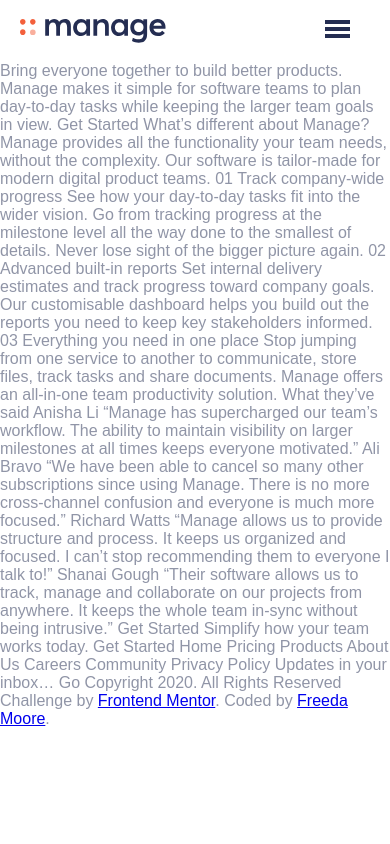
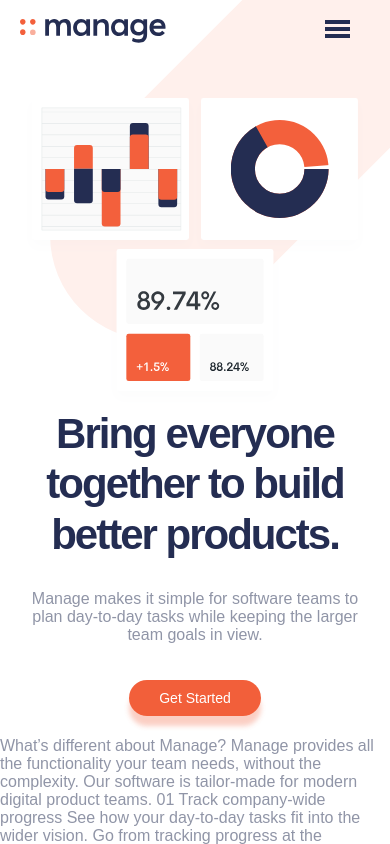
Before and after one commit to freedamoore/manage-landing-page, a plain HTML site: page index.html in a window 390 px wide. Shown: the top 844 px of the page. Drawn offline with Linux system fonts and the light colour scheme; a web font is replaced by a local one.

Commit message:
added responsive intro section

```diff
--- a/index.html
+++ b/index.html
@@ -32,21 +32,18 @@
     </div>
     <a href="#" class="cta-btn cta-btn-orange cta-btn-nav">Get Started</a>
   </header>
+  <main>
+    <section class="intro-section">
+      <div class="intro-section__txt">
+        <h1>Bring everyone together to build better products.</h1>
+        <p>Manage makes it simple for software teams to plan day-to-day tasks while keeping the larger team goals in view.</p>
+        <a href="#" class="cta-btn cta-btn-orange">Get Started</a>
+      </div>
+      <div class="intro-section__img">
+        <img src="images/illustration-intro.svg" alt="chart illustrations for intro">
+      </div>
+    </section>
 
-<!-- <img src="images/bg-simplify-section-desktop.svg" alt="mockups">
-<img src="images/bg-simplify-section-mobile.svg" alt="mockups"> -->
-<!--
-<img src="images/bg-tablet-pattern.svg" alt="mockups">
-
-<img src="images/illustration-intro.svg" alt="mockups"> -->
-
-
-  Bring everyone together to build better products.
-
-  Manage makes it simple for software teams to plan day-to-day
-  tasks while keeping the larger team goals in view.
-
-  Get Started
 
       What’s different about Manage?
 
@@ -95,7 +92,8 @@
 
       Simplify how your team works today.
       Get Started
-
+  </main>
+  <footer>
     Home
     Pricing
     Products
@@ -108,11 +106,10 @@
     Go
 
     Copyright 2020. All Rights Reserved
-
-
     <div class="attribution">
       Challenge by <a href="https://www.frontendmentor.io/challenges" target="_blank">Frontend Mentor</a>.
       Coded by <a href="https://freedamoore.github.io/">Freeda Moore</a>.
     </div>
+  </footer>
 </body>
 </html>
--- a/styles.css
+++ b/styles.css
@@ -8,7 +8,7 @@
 
   --margin-sm: 2rem;
   --margin-md: 3rem;
-  --margin-lg: 10rem;
+  --margin-lg: 12rem;
 }
 
 *,
@@ -25,6 +25,10 @@ html{
 }
 
 body {
+  background-image: url('images/bg-tablet-pattern.svg');
+  background-repeat: no-repeat;
+  background-position: right -300px top -300px;
+  background-size: contain;
   font-family: 'Be Vietnam', sans-serif;
   font-size: 1.6rem; /* 16px; */
   color: var(--color-neutral-1);
@@ -117,6 +121,45 @@ body {
   box-shadow: 0 10px 5px var(--color-neutral-4);
 }
 
+/*** INTRO SECTION ***/
+.intro-section{
+  padding: 6rem var(--margin-lg);
+  display: flex;
+  justify-content: space-between;
+  align-items: center;
+}
+
+.intro-section__txt{
+  width: 50%;
+}
+
+.intro-section__txt h1{
+  color: var(--color-primary-2);
+  font-size: 5.6rem;
+  letter-spacing: -2px;
+  line-height: 1.2;
+  margin-bottom: 3rem;
+  margin-right: 2rem;
+}
+
+.intro-section__txt p{
+  margin-bottom: 4.5rem;
+  margin-right: 25rem;
+}
+
+.intro-section__img {
+  width: 50%;
+}
+
+.intro-section__img img{
+  display: block;
+  max-height: 525px;
+  height: 100%;
+  width: 100%;
+  object-fit: contain;
+  object-position: right;
+}
+
 /*** MEDIA QUERIES ***/
 @media only screen and (max-width: 1200px) {
 
@@ -124,17 +167,55 @@ body {
     .header-section{
       padding: 2rem var(--margin-md);
     }
+
+  /*** INTRO SECTION ***/
+    .intro-section{
+      padding: 3rem var(--margin-md);
+    }
 }
 
 @media only screen and (max-width: 900px) {
+  body{
+    background-position: right -150px top -150px;
+  }
 /*** HEADER SECTION ***/
-
   .cta-btn-nav{
     display: none;
+  }
+
+/*** INTRO SECTION ***/
+  .intro-section{
+    flex-direction: column;
+  }
+
+  .intro-section__txt{
+    text-align: center;
+    order: 1;
+    width: 100%;
+  }
+
+  .intro-section__txt h1{
+    font-size: 4.2rem;
+    margin-right: 0;
+  }
+
+  .intro-section__txt p{
+    margin-right: 0;
+  }
+
+  .intro-section__img{
+    width: 100%;
+  }
+
+  .intro-section__img img{
+    object-position: center;
   }
 }
 
 @media only screen and (max-width: 600px) {
+  body{
+    background-position: right -50px top -50px;
+  }
 
 /*** HEADER SECTION ***/
   .header-section{
@@ -181,5 +262,8 @@ body {
     text-decoration: none;
   }
 
-
+/*** INTRO SECTION ***/
+  .intro-section{
+    padding: 3rem var(--margin-sm);
+  }
 }
```
Lines whose indentation alone changed are shown as unchanged.
